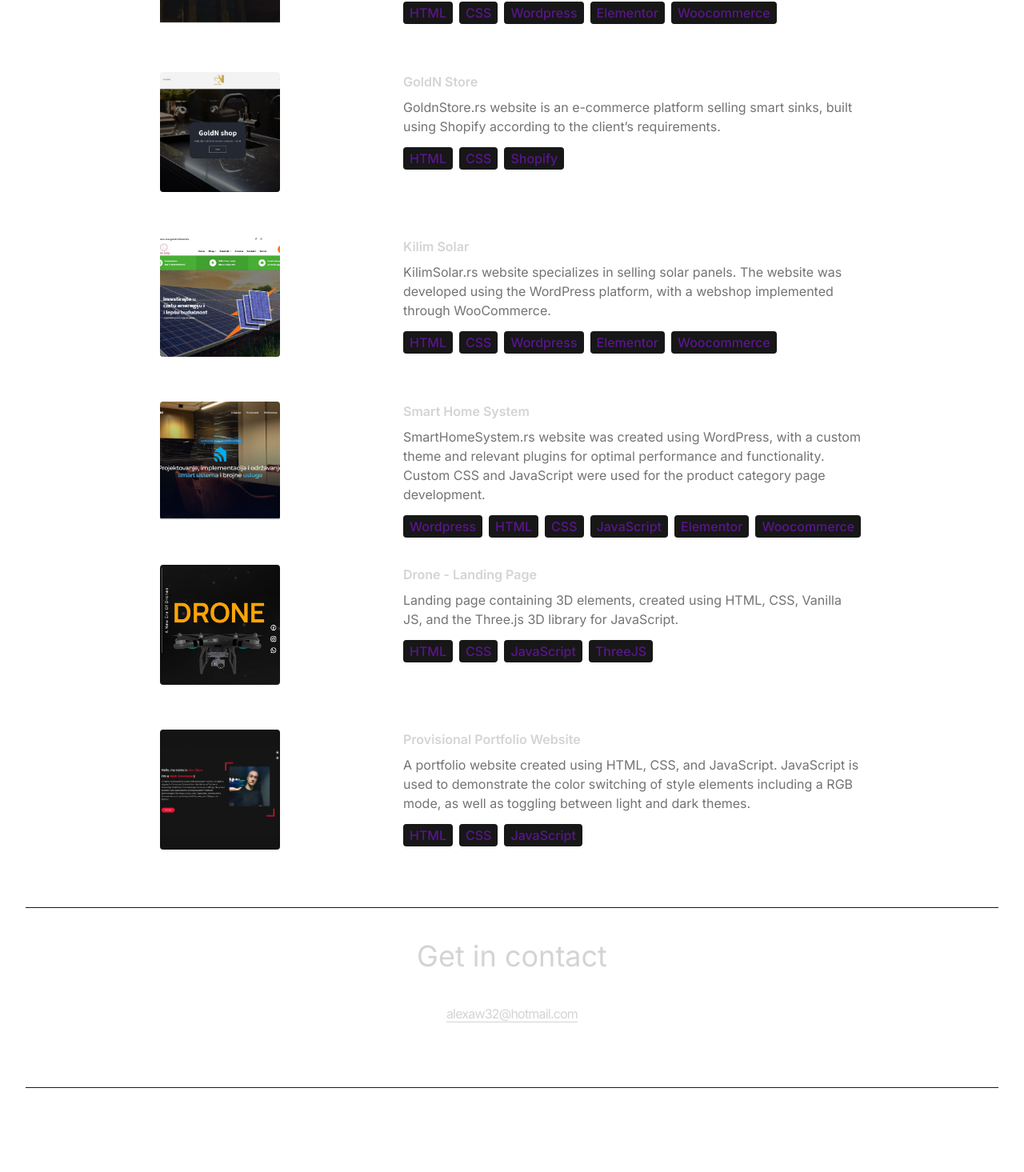
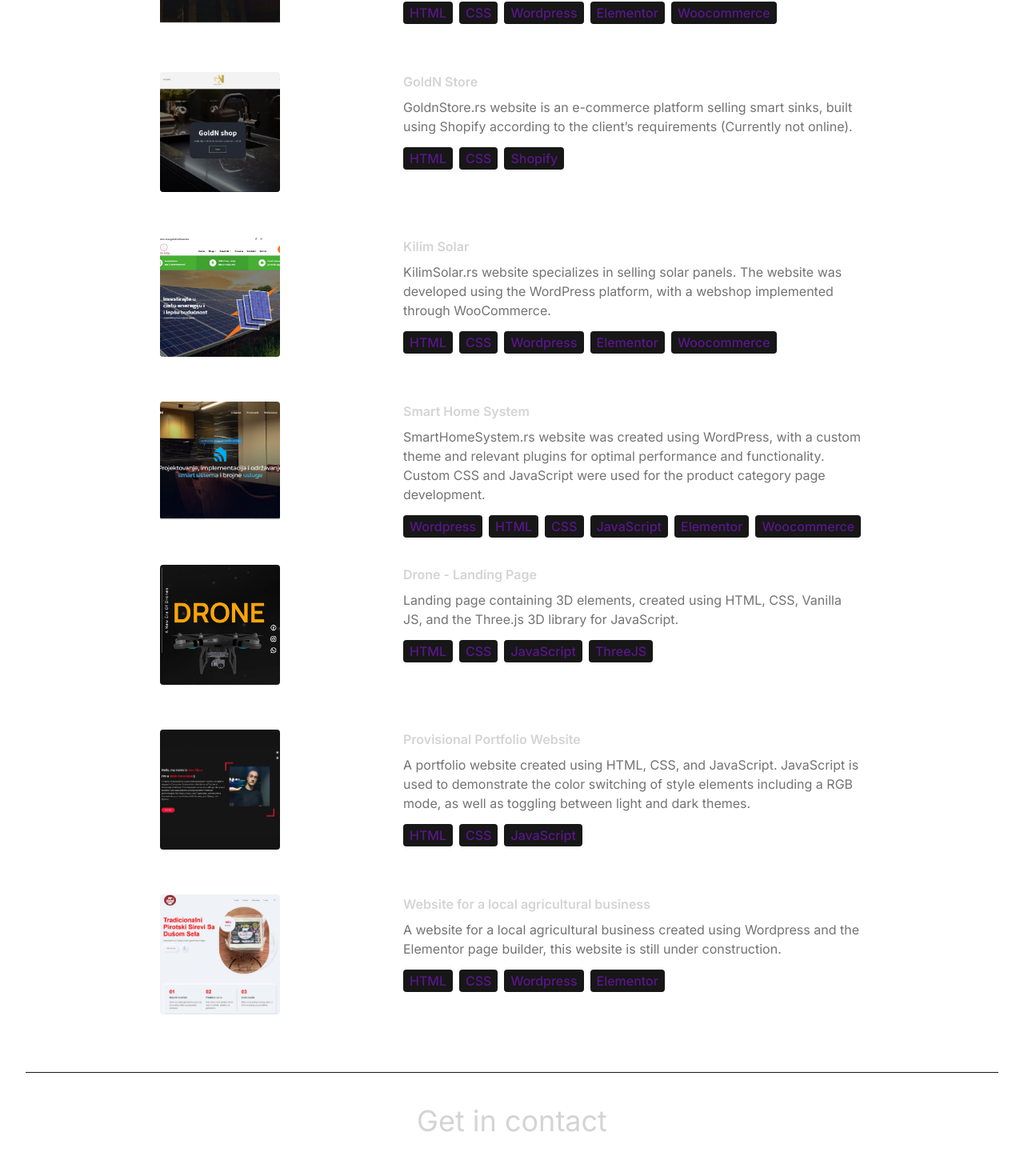
Before and after one commit to solitusmale/portfolio, a React (Vite) app: page / in a window 1280 px wide. Shown: the part 3218-4683 px from the top of the page at 80% size. Before the commit the page ends 4578 px from the top, so only its background shows below. Built offline with nearby package versions, Linux system fonts and the light colour scheme.

Commit message:
Added a new project - #8

```diff
--- a/src/constants/index.js
+++ b/src/constants/index.js
@@ -5,6 +5,7 @@ import project4 from "../assets/projects/ksolr2.jpg";
 import project5 from "../assets/projects/kilime3.png";
 import project6 from "../assets/projects/drone1.jpg";
 import project7 from "../assets/projects/portfolio2.jpg";
+import project8 from "../assets/projects/pgpejcic.webp";
 
 
 export const HERO_CONTENT = {
@@ -114,8 +115,8 @@ export const PROJECTS = [
     title: "GoldN Store",
     image: project3,
     description: {
-      sr: "Sajt Goldnstore.rs je sajt koji nudi prodaju smart sudopera, izrađen kroz Shopify platformu u skladu sa zahtevima klijenta",
-      en: "GoldnStore.rs website is an e-commerce platform selling smart sinks, built using Shopify according to the client’s requirements.",
+      sr: "Sajt Goldnstore.rs je sajt koji nudi prodaju smart sudopera, izrađen kroz Shopify platformu u skladu sa zahtevima klijenta (Trenutno nije online).",
+      en: "GoldnStore.rs website is an e-commerce platform selling smart sinks, built using Shopify according to the client’s requirements (Currently not online).",
     },
     technologies: ["HTML", "CSS", "Shopify"],
 	  link: "https://goldnshop.rs",
@@ -159,6 +160,16 @@ export const PROJECTS = [
     },
     technologies: ["HTML", "CSS", "JavaScript"],
 	  link: "https://alpix.vercel.app/",
+  },
+  {
+    title: "Website for a local agricultural business",
+    image: project8,
+    description: {
+      sr: "Website za lokalni poljoprivredni biznis uz pomoć Wordpress platforme i elementor page buildera, ova stranica je jos u izradi.",
+      en: "A website for a local agricultural business created using Wordpress and the Elementor page builder, this website is still under construction."
+    },
+    technologies: ["HTML", "CSS", "Wordpress", "Elementor"],
+	  link: "https://pgpejcic.whf.bz/pgpejcic/",
   }
 ];
 
```
Also changed, not shown: src/assets/projects/pgpejcic.webp (added), src/assets/projects/pgpejcic2.jpg (added).
